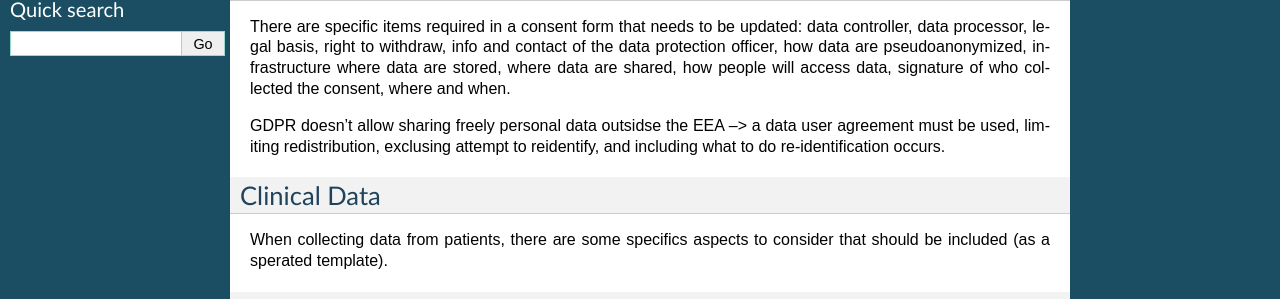
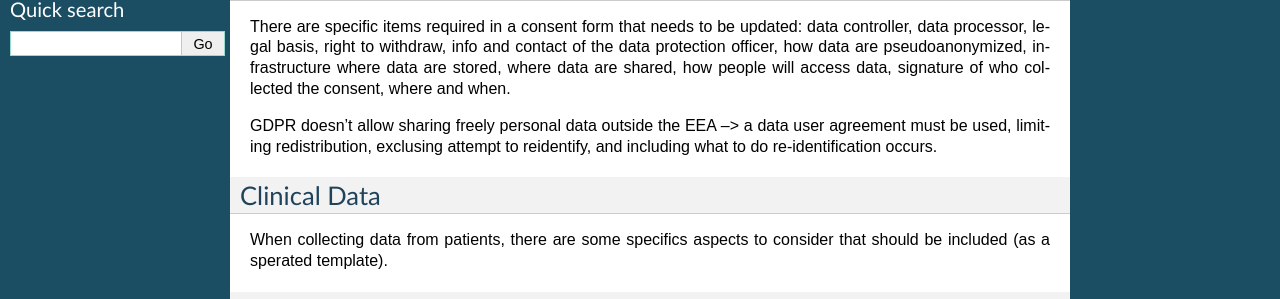
Before and after one commit to con/open-brain-consent, a Sphinx documentation site: the page built from docs/source/gdpr/credit.rst, in a window 1280 px wide. Shown: the part 429-728 px from the top of the page. Built offline with Sphinx 7.4.7, drawn with Linux system fonts in a browser that asks for light colours.

Commit message:
typo/link fix

```diff
--- a/docs/source/gdpr/credit.rst
+++ b/docs/source/gdpr/credit.rst
@@ -20,7 +20,7 @@
 
 There are specific items required in a consent form that needs to be updated: data controller, data processor, legal basis, right to withdraw, info and contact of the data protection officer, how data are pseudoanonymized, infrastructure where data are stored, where data are shared, how people will access data, signature of who collected the consent, where and when.
 
-GDPR doesn't allow sharing freely personal data outsidse the EEA --> a data user agreement must be used, limiting redistribution, exclusing attempt to reidentify, and including what to do re-identification occurs.
+GDPR doesn't allow sharing freely personal data outside the EEA --> a data user agreement must be used, limiting redistribution, exclusing attempt to reidentify, and including what to do re-identification occurs.
 
 Clinical Data
 -------------
@@ -35,7 +35,7 @@
 Goal
 ----
 
-* `update consent form <https://github.com/CPernet/open-brain-consent/blob/GLiMR-workshop/docs/source/ultimate.rst>`_ with GDPR items
+* `update consent form <https://github.com/con/open-brain-consent/blob/master/docs/source/ultimate.rst>`_ with GDPR items
 * draft a data user agreement (`Donders' DUA <https://data.donders.ru.nl/doc/dua/RU-DI-HD-1.0.html?1>`_)
 * recommendation on pseudo-anonymization
 * recommendation on sharing (GLiMR specific)
```
